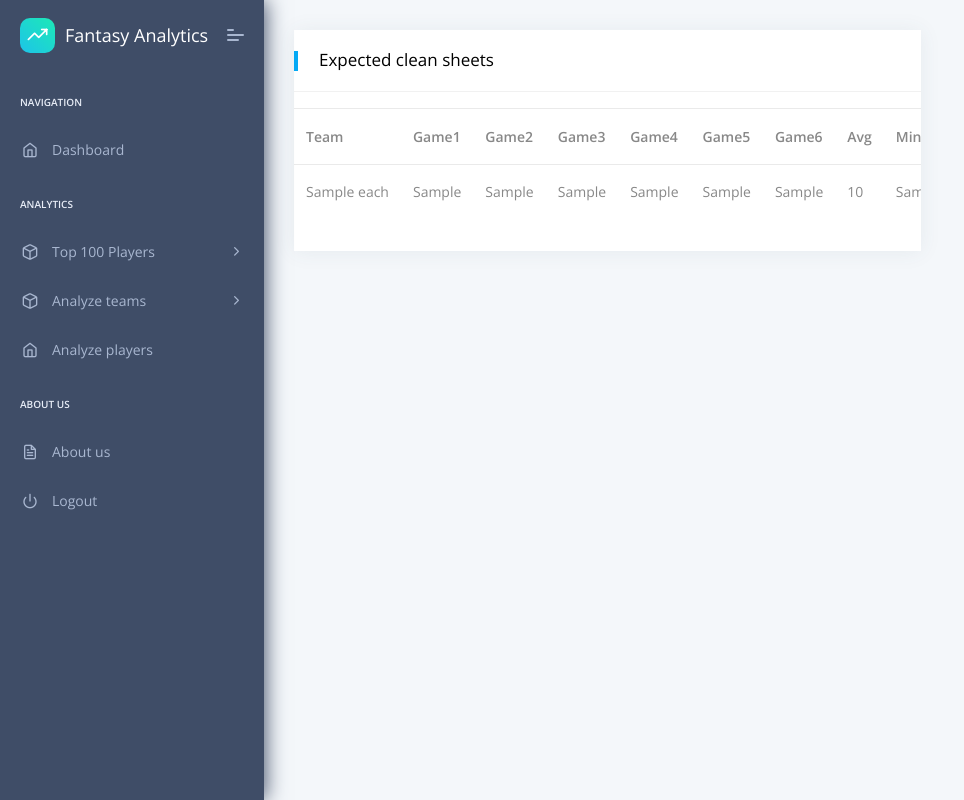
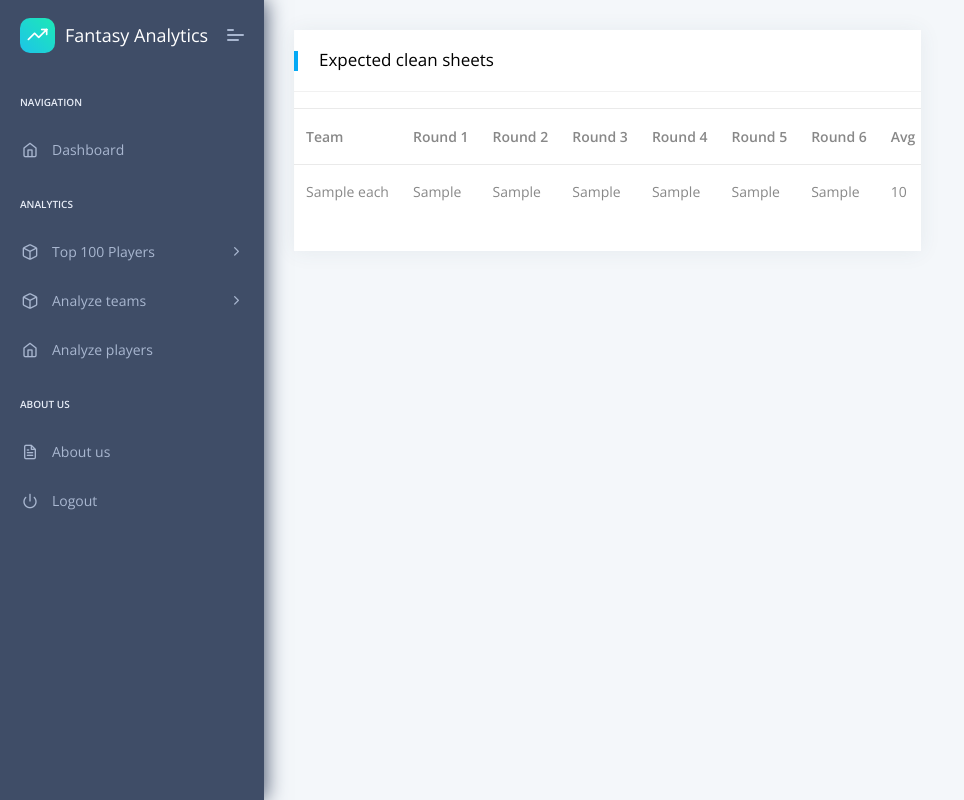
Before and after one commit to MathiasMSorensen/footballpage, a Flask app: template templates/ExpectedCS.html in a window 1280 px wide. Shown: the whole page, without its empty margins (0-964 px from the left). Run offline with Flask 2, Linux system fonts and the light colour scheme; the template is opened without the code that fills it: most values are stand-ins (such as "Sample title", 1, 10 or a date in 2020); parts of the project's set-up code (start-up, migrations or seed data) failed here and were passed over; some libraries are stand-ins or nearby versions.

Commit message:
updated ExoectedCStemplate

```diff
--- a/templates/ExpectedCS.html
+++ b/templates/ExpectedCS.html
@@ -29,12 +29,12 @@
                                                   <thead>
                                                     <tr>
                                                   <th>Team</th>
-                                                  <th>Game1</th>
-                                                  <th>Game2</th>
-                                                  <th>Game3</th>
-                                                  <th>Game4</th>
-                                                  <th>Game5</th>
-                                                  <th>Game6</th>
+                                                  <th>Round 1</th>
+                                                  <th>Round 2</th>
+                                                  <th>Round 3</th>
+                                                  <th>Round 4</th>
+                                                  <th>Round 5</th>
+                                                  <th>Round 6</th>
                                                   <th>Avg</th>
                                                   <th>Min</th>
                                                   <th>Max</th>
```
